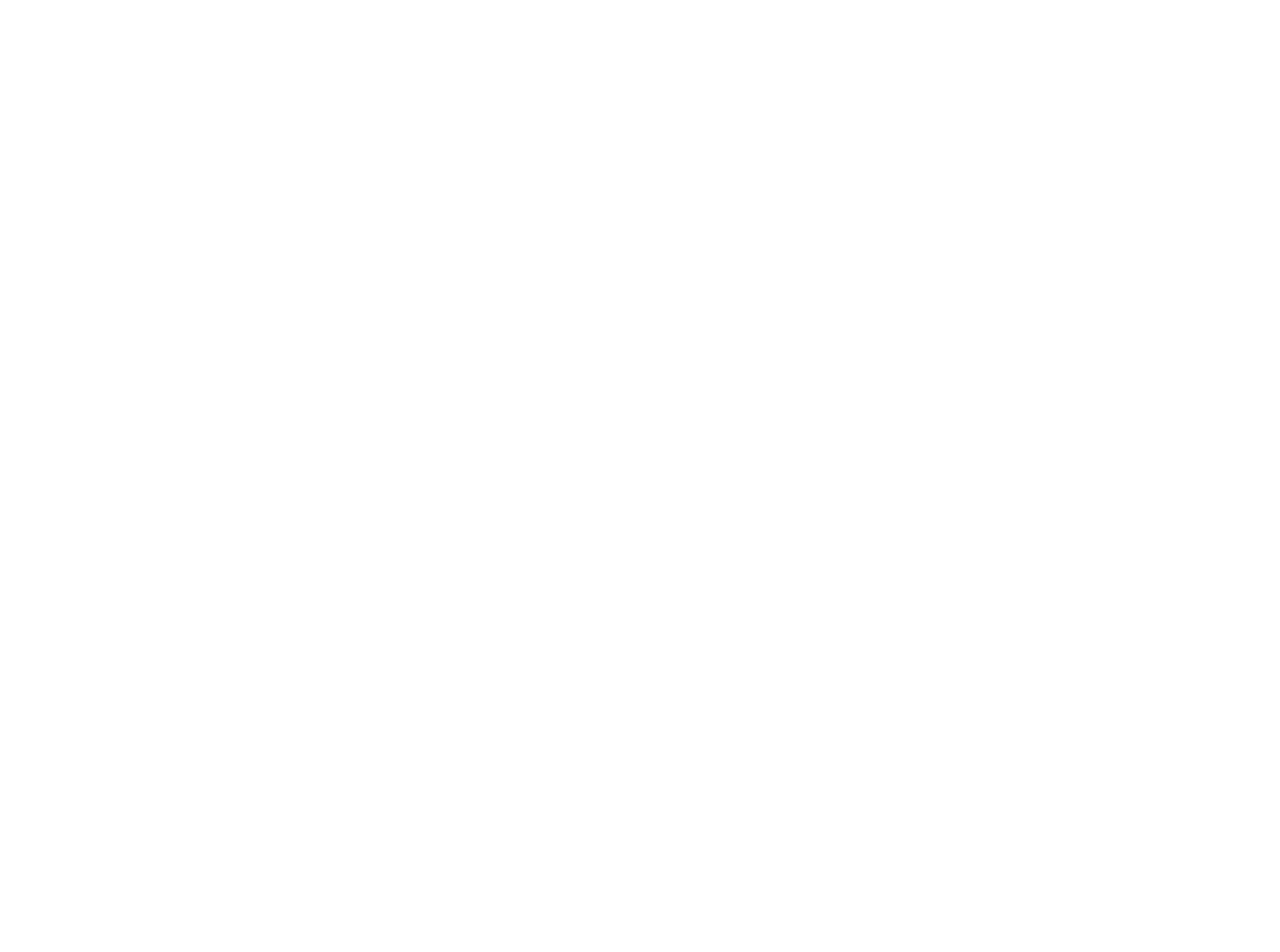
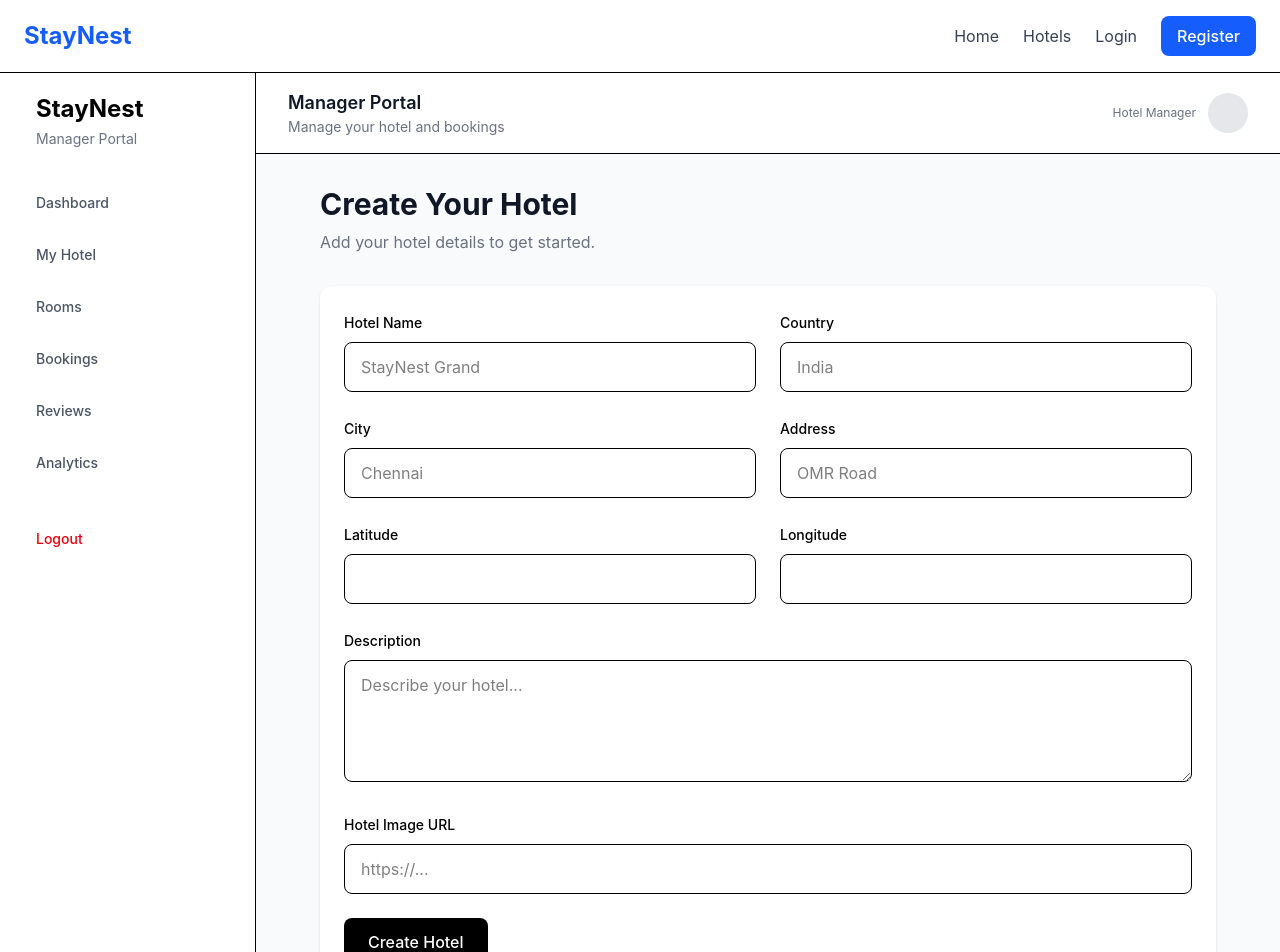
Before and after one commit to kkroffl/hotel-booking-app, a React (Vite) app in the folder client/: page /manager/create-hotel in a window 1280 px wide. Before the commit this address had no page. Shown: the top 952 px of the page. Before the commit the page ends 800 px from the top, so only its background shows below. Built offline with nearby package versions, Linux system fonts and the light colour scheme.

Commit message:
Hotel Manager Can Create Hotels

```diff
--- a/client/src/App.jsx
+++ b/client/src/App.jsx
@@ -15,6 +15,7 @@
 import AdminLogin from "./pages/admin/AdminLogin";
 import ManagerDashboard from "./pages/manager/ManagerDashboard";
 import ManagerLogin from "./pages/manager/ManagerLogin";
+import CreateHotel from "./pages/manager/CreateHotel";
 
 function App() {
   return (
@@ -47,6 +48,8 @@
 
           <Route element={<ManagerLayout />}>
             <Route path="/manager" element={<ManagerDashboard />} />
+
+            <Route path="/manager/create-hotel" element={<CreateHotel />} />
           </Route>
 
           <Route path="/manager/login" element={<ManagerLogin />} />
--- a/client/src/pages/Login.jsx
+++ b/client/src/pages/Login.jsx
@@ -124,17 +124,23 @@
             </button>
           </form>
 
-          {/* Admin Link   */}
-          <p className="mt-6 text-center text-sm text-gray-500">
-            Are you an admin?{" "}
+          <div className="mt-6 grid grid-cols-2 gap-3">
+            {/* Admin Link   */}
             <button
-              type="button"
               onClick={() => navigate("/admin/login")}
-              className="font-medium text-blue-600 hover:text-blue-700"
+              className="rounded-lg bg-black px-4 py-3 text-sm font-medium text-white transition hover:bg-gray-800"
             >
               Admin Login
             </button>
-          </p>
+
+            {/* Hotel Manager Link   */}
+            <button
+              onClick={() => navigate("/manager/login")}
+              className="rounded-lg bg-black px-4 py-3 text-sm font-medium text-white transition hover:bg-gray-800"
+            >
+              Manager Login
+            </button>
+          </div>
 
           {/* Register link */}
           <div className="mt-6 text-center text-sm text-gray-600">
--- a/client/src/pages/Register.jsx
+++ b/client/src/pages/Register.jsx
@@ -53,7 +53,11 @@
 
       // Give the user a moment to see the success message.
       setTimeout(() => {
-        navigate("/login");
+        if (role === "HOTEL_MANAGER") {
+          navigate("/manager/login");
+        } else {
+          navigate("/login");
+        }
       }, 1000);
     } catch (error) {
       console.error("Registration failed:", error);
--- /dev/null
+++ b/client/src/pages/manager/CreateHotel.jsx
@@ -0,0 +1,188 @@
+import { useState } from "react";
+import { useNavigate } from "react-router-dom";
+
+function CreateHotel() {
+  const navigate = useNavigate();
+
+  const [form, setForm] = useState({
+    name: "",
+    description: "",
+    address: "",
+    city: "",
+    country: "",
+    latitude: "",
+    longitude: "",
+    image: "",
+  });
+
+  const [error, setError] = useState("");
+  const [loading, setLoading] = useState(false);
+
+  const handleChange = (e) => {
+    setForm({
+      ...form,
+      [e.target.name]: e.target.value,
+    });
+  };
+
+  const handleSubmit = async (e) => {
+    e.preventDefault();
+    setError("");
+    setLoading(true);
+
+    try {
+      const user = JSON.parse(localStorage.getItem("user"));
+
+      const response = await fetch("http://localhost:5000/api/manager/hotel", {
+        method: "POST",
+        headers: {
+          "Content-Type": "application/json",
+          "x-user-id": user.id,
+        },
+        body: JSON.stringify(form),
+      });
+
+      const data = await response.json();
+
+      if (data.status !== "success") {
+        setError(data.message || "Failed to create hotel");
+        return;
+      }
+
+      navigate("/manager");
+    } catch {
+      setError("Failed to connect to server");
+    } finally {
+      setLoading(false);
+    }
+  };
+
+  return (
+    <div className="mx-auto max-w-4xl">
+      <h1 className="text-3xl font-bold text-gray-900">Create Your Hotel</h1>
+
+      <p className="mt-2 text-gray-500">
+        Add your hotel details to get started.
+      </p>
+
+      {error && (
+        <div className="mt-6 rounded-lg bg-red-50 p-4 text-red-600">
+          {error}
+        </div>
+      )}
+
+      <form
+        onSubmit={handleSubmit}
+        className="mt-8 space-y-6 rounded-xl bg-white p-6 shadow"
+      >
+        <div className="grid gap-6 md:grid-cols-2">
+          <div>
+            <label className="text-sm font-medium">Hotel Name</label>
+            <input
+              name="name"
+              value={form.name}
+              onChange={handleChange}
+              required
+              className="mt-2 w-full rounded-lg border px-4 py-3"
+              placeholder="StayNest Grand"
+            />
+          </div>
+
+          <div>
+            <label className="text-sm font-medium">Country</label>
+            <input
+              name="country"
+              value={form.country}
+              onChange={handleChange}
+              required
+              className="mt-2 w-full rounded-lg border px-4 py-3"
+              placeholder="India"
+            />
+          </div>
+
+          <div>
+            <label className="text-sm font-medium">City</label>
+            <input
+              name="city"
+              value={form.city}
+              onChange={handleChange}
+              required
+              className="mt-2 w-full rounded-lg border px-4 py-3"
+              placeholder="Chennai"
+            />
+          </div>
+
+          <div>
+            <label className="text-sm font-medium">Address</label>
+            <input
+              name="address"
+              value={form.address}
+              onChange={handleChange}
+              required
+              className="mt-2 w-full rounded-lg border px-4 py-3"
+              placeholder="OMR Road"
+            />
+          </div>
+
+          <div>
+            <label className="text-sm font-medium">Latitude</label>
+            <input
+              name="latitude"
+              type="number"
+              step="any"
+              value={form.latitude}
+              onChange={handleChange}
+              className="mt-2 w-full rounded-lg border px-4 py-3"
+            />
+          </div>
+
+          <div>
+            <label className="text-sm font-medium">Longitude</label>
+            <input
+              name="longitude"
+              type="number"
+              step="any"
+              value={form.longitude}
+              onChange={handleChange}
+              className="mt-2 w-full rounded-lg border px-4 py-3"
+            />
+          </div>
+        </div>
+
+        <div>
+          <label className="text-sm font-medium">Description</label>
+          <textarea
+            name="description"
+            value={form.description}
+            onChange={handleChange}
+            required
+            rows="4"
+            className="mt-2 w-full rounded-lg border px-4 py-3"
+            placeholder="Describe your hotel..."
+          />
+        </div>
+
+        <div>
+          <label className="text-sm font-medium">Hotel Image URL</label>
+          <input
+            name="image"
+            value={form.image}
+            onChange={handleChange}
+            className="mt-2 w-full rounded-lg border px-4 py-3"
+            placeholder="https://..."
+          />
+        </div>
+
+        <button
+          type="submit"
+          disabled={loading}
+          className="rounded-lg bg-black px-6 py-3 font-medium text-white hover:bg-gray-800 disabled:opacity-50"
+        >
+          {loading ? "Creating..." : "Create Hotel"}
+        </button>
+      </form>
+    </div>
+  );
+}
+
+export default CreateHotel;
```
Also changed, not shown: 2 other files (tests, documents, lock files or other folders).
